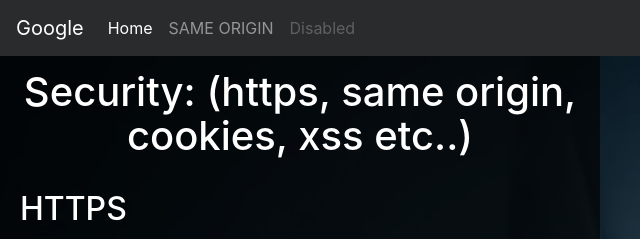
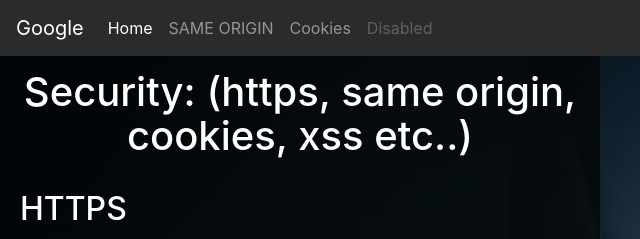
Before and after one commit to cardona6/research-project, a website: page security/index.html in a window 1280 px wide. Shown: the top 239 px of the page, 0-640 px from the left. Drawn offline with nearby package versions, Linux system fonts and the light colour scheme.

Commit message:
Updated menu bar to add Cookies link

```diff
--- a/security/index.html
+++ b/security/index.html
@@ -25,6 +25,9 @@
                 </li>
                 <li class="nav-item">
                     <a class="nav-link" href="origin.html">SAME ORIGIN</a>
+                </li>
+                  <li class="nav-item">
+                    <a class="nav-link" href="cookies.html">Cookies</a>
                 </li>
                 <li class="nav-item">
                     <a class="nav-link disabled" href="#">Disabled</a>
```
Also changed, not shown: security/origin.html (+3 -0 lines).
